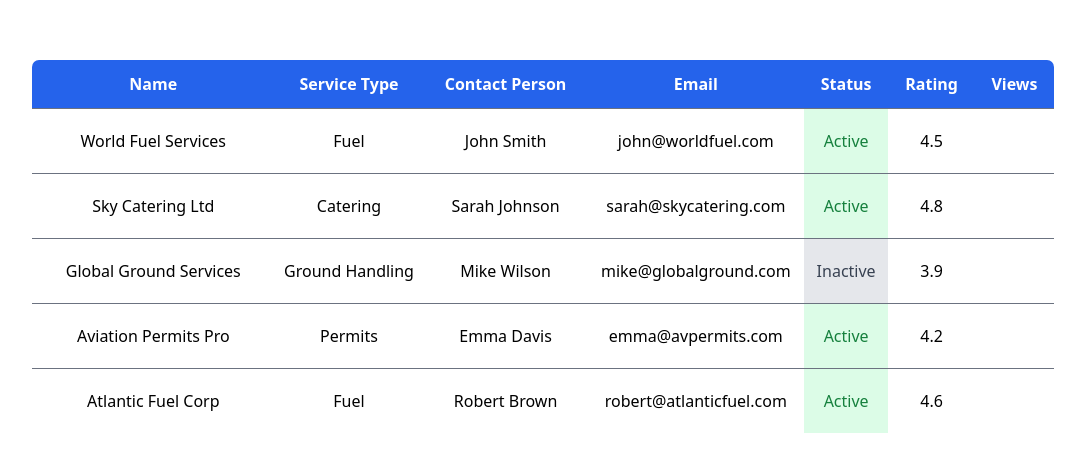
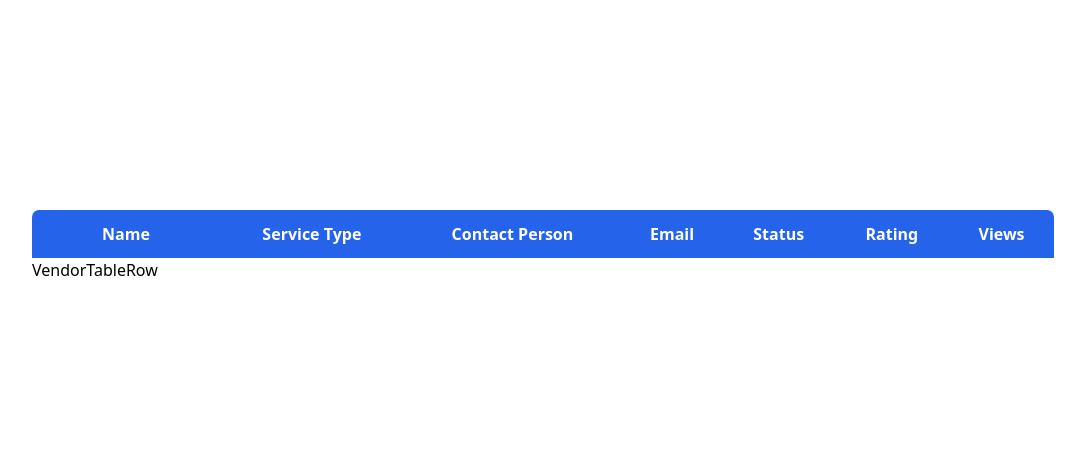
Before and after one commit to TanmayVidhate/VendorManagement, a React (Vite) app: page / in a window 1280 px wide. Shown: the part 154-626 px from the top of the page, without its empty margins (97-1182 px from the left). Built offline with nearby package versions, Linux system fonts and the light colour scheme.

Commit message:
import component

```diff
--- a/src/Components/VendorList.jsx
+++ b/src/Components/VendorList.jsx
@@ -1,6 +1,9 @@
 
 //import dummmy data
-import { mockVendors, tableHeadings } from '../data/Vendor'
+import { tableHeadings } from '../data/Vendor'
+
+// import  Component
+import VendorTableRow from './VendorTableRow'
 
 function VendorList() {
     return (
@@ -22,26 +25,7 @@
                             </tr>
                         </thead>
                         <tbody >
-                            {
-
-                                mockVendors.map((mockVendor, i) => {
-                                    const { id, name, serviceType, contactPerson, email, status, rating } = mockVendor;
-
-                                    return (
-                                        <tr className='border border-gray-500 text-center' key={id}>
-                                            <td className='p-5'>{name}</td>
-                                            <td>{serviceType}</td>
-                                            <td>{contactPerson}</td>
-                                            <td>{email}</td>
-                                            <td className={
-                                                status === "Active" ? "bg-green-100 text-green-700" : "bg-gray-200 text-gray-700"
-                                            }>{status}</td>
-                                            <td >{rating}</td>
-
-                                        </tr>
-                                    )
-                                })
-                            }
+                            <VendorTableRow/>
                         </tbody>
                     </table>
                 </div>
```
